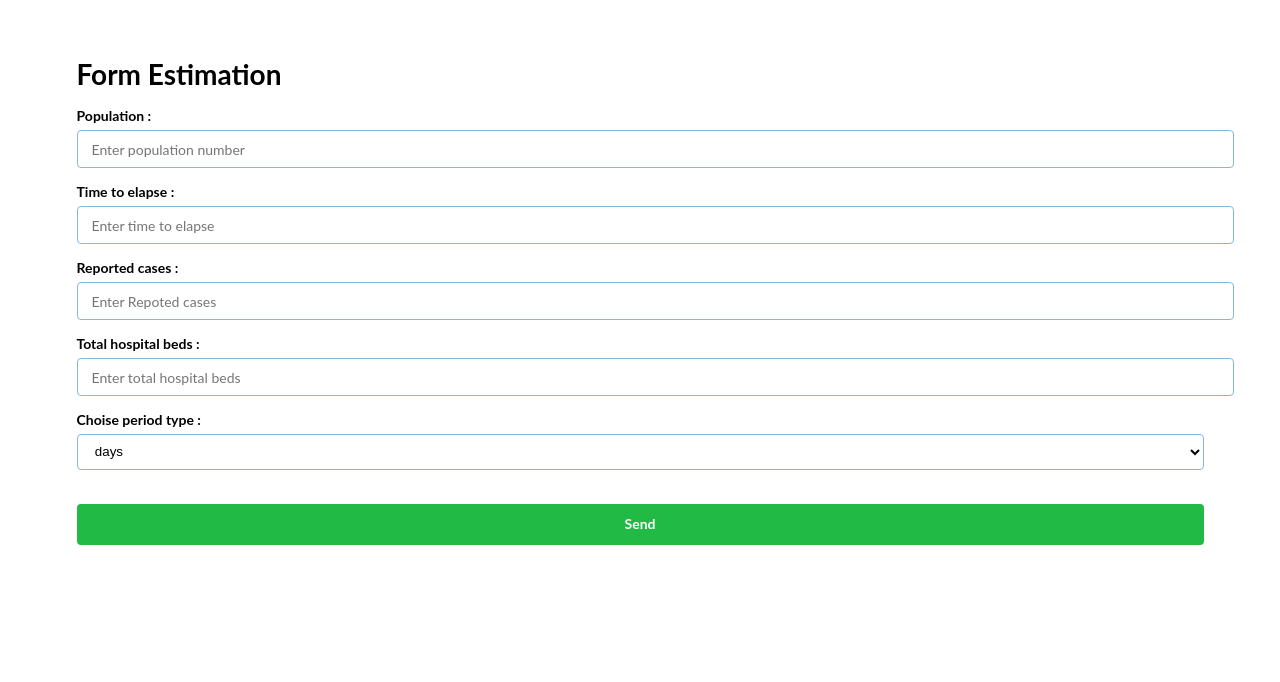
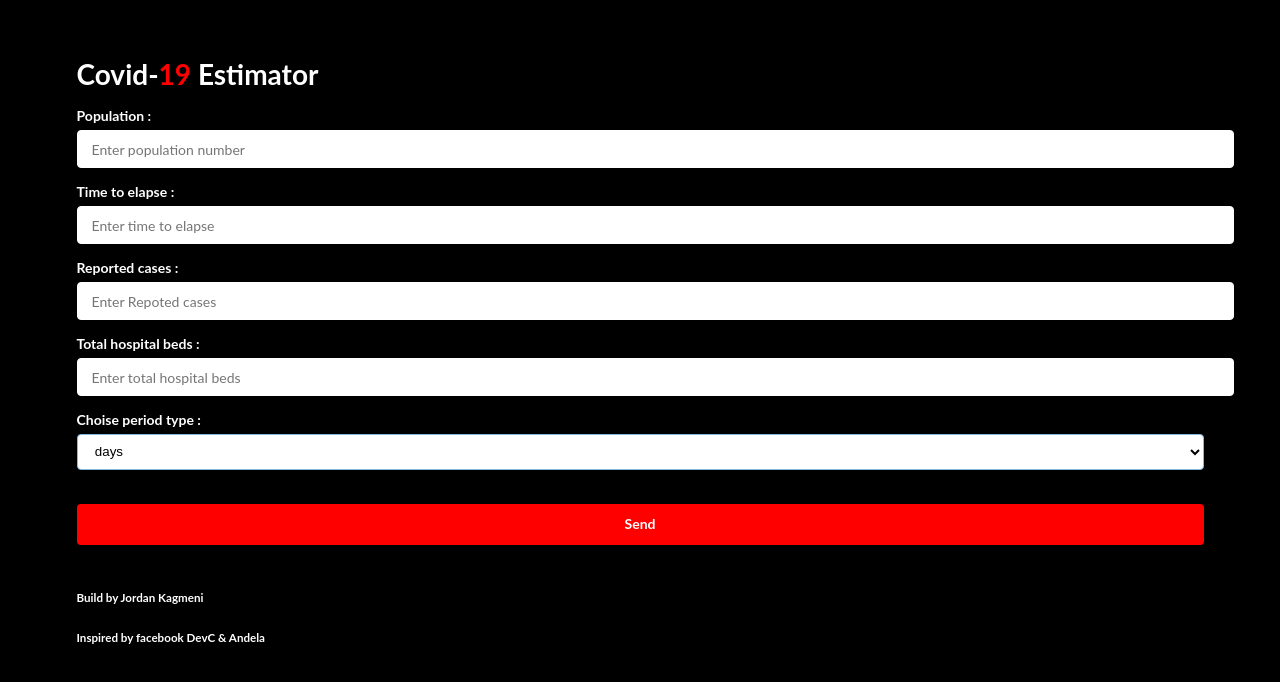
Before and after one commit to El-Torador/ui_assigment, a React (Create React App) app: page / in a window 1280 px wide. Shown: the top 682 px of the page. Built offline with nearby package versions, Linux system fonts and the light colour scheme.

Commit message:
fixed the contrast

```diff
--- a/src/App.css
+++ b/src/App.css
@@ -12,11 +12,11 @@ body {
     padding: 0px;
     overflow-x: hidden;
     min-width: 320px;
-    background: #FFFFFF;
+    background: #000000;
     font-family: 'Lato', 'Helvetica Neue', Arial, Helvetica, sans-serif;
     font-size: 14px;
     line-height: 1.4285em;
-    color: #000000;
+    color: #FFFFFF;
 }
 
 h1 {
@@ -158,7 +158,7 @@ h5:first-child {
 .ui.form .field>label {
     display: block;
     margin: 0em 0em 0.28571429rem 0em;
-    color: #000000;
+    color: #FFFFFF;
     font-size: 1em;
     font-weight: bold;
     text-transform: none;
@@ -187,7 +187,7 @@ h5:first-child {
     padding: 0.67857143em 1em;
     font-size: 1em;
     background: #FFFFFF;
-    border: 1px solid #85B7D9;
+    border: 1px solid #FFFFFF;
     color: #000000;
     border-radius: 0.28571429rem;
     -webkit-box-shadow: 0em 0em 0em 0em transparent inset;
@@ -213,7 +213,7 @@ h5:first-child {
 .ui.form input[type="file"]:focus,
 .ui.form input[type="url"]:focus {
     color: #000000;
-    border-color: #85B7D9;
+    border-color: #FFFFFF;
     border-radius: 0.28571429rem;
     background: #FFFFFF;
     -webkit-box-shadow: 0px 0em 0em 0em rgba(34, 36, 38, 0.35) inset;
@@ -270,9 +270,11 @@ h5:first-child {
     -webkit-tap-highlight-color: transparent;
 }
 
-
+span{
+    color: red;
+}
 .ui.positive.button {
-    background-color: #21BA45;
+    background-color: red;
     color: #FFFFFF;
     text-shadow: none;
     background-image: none;
--- a/src/App.js
+++ b/src/App.js
@@ -22,7 +22,7 @@ function App() {
   };
   return (
     <div className="ui container">
-      <h1>Form Estimation</h1>
+      <h1>Covid-<span>19</span> Estimator</h1>
       <form onSubmit={(e) => handleSubmit(e)} className="ui form">
         <div className="field">
           <label> Population : </label>
@@ -88,6 +88,11 @@ function App() {
           </button>
         </div>
       </form>
+      <br/>
+      <div>
+        <h5>Build by Jordan Kagmeni</h5>
+        <h5>Inspired by facebook DevC & Andela</h5>
+      </div>
     </div>
   );
 }
```
